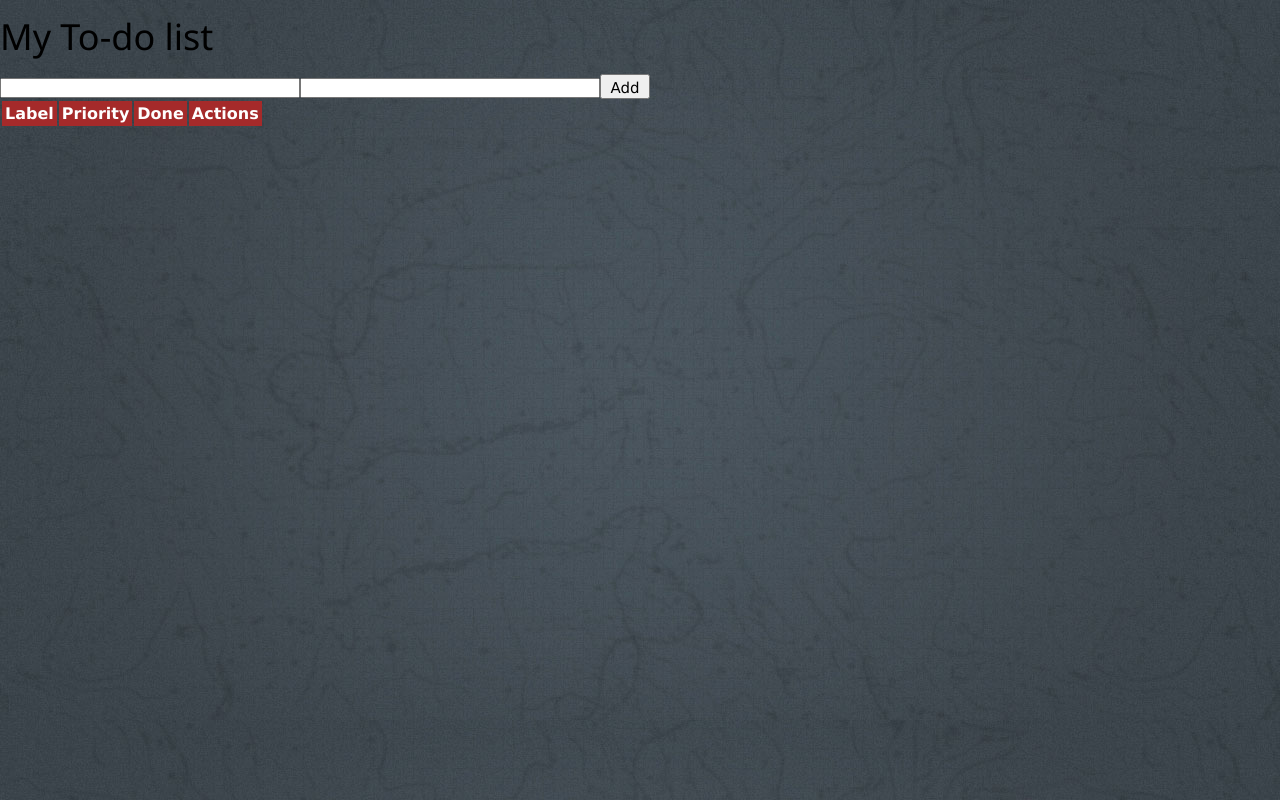
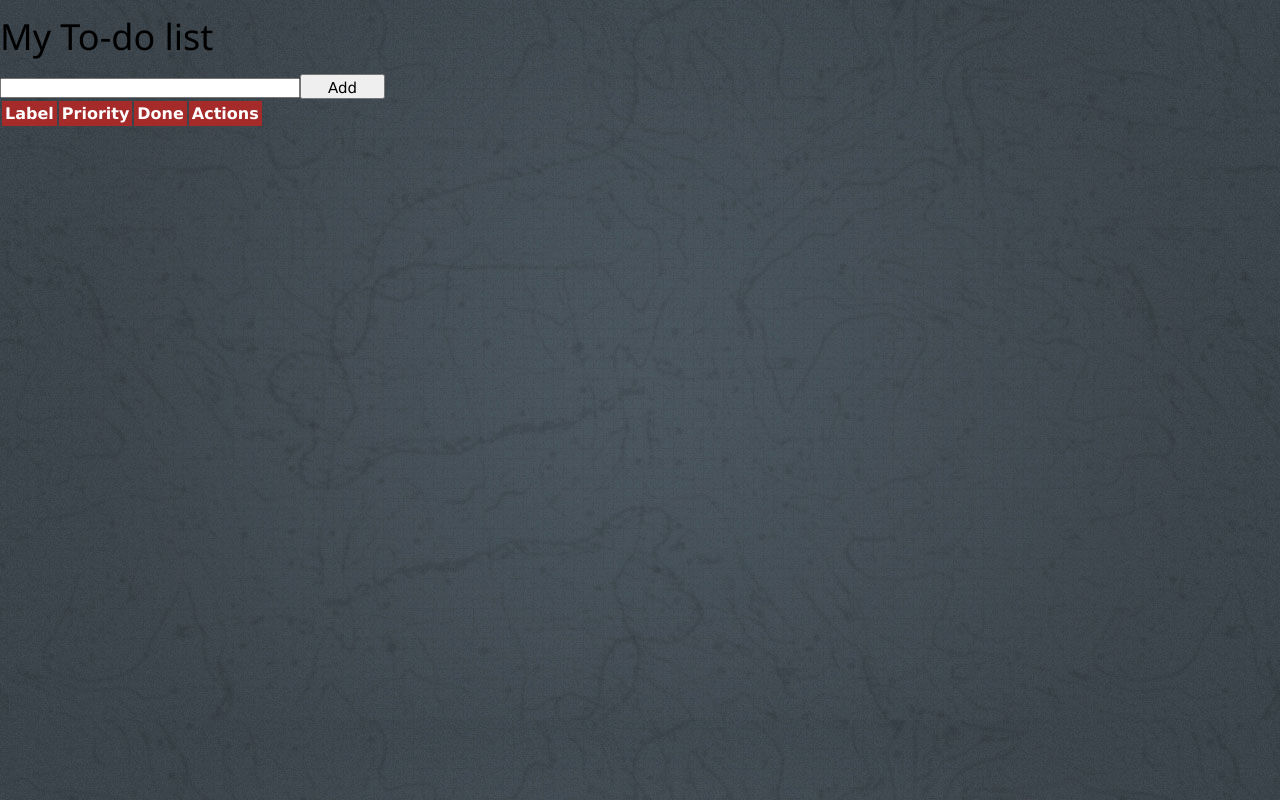
Before and after one commit to TehBuckets/To-Do-list, an Angular app in the folder my-app/: page / in a window 1280 px wide. Built offline with nearby package versions, Linux system fonts and the light colour scheme.

Commit message:
Bugfixes and new buttons added
Basically Title

```diff
--- a/my-app/src/app/app.component.css
+++ b/my-app/src/app/app.component.css
@@ -9,15 +9,13 @@ th {
     color: white;
     padding: 3px;
 }
+
 input {
     height: 20px;
     width: 300px;
 }
+
 button {
     height: 25px;
-    width: 50px;
+    width: 85px;
 }
-
-#prio {
-
-}
--- a/my-app/src/app/app.component.html
+++ b/my-app/src/app/app.component.html
@@ -4,7 +4,6 @@
 </h1>
 
 <input type="text" #newTodo />
-<input type="number" id="prio"/>
 <button (click)="addTodo(newTodo.value); newTodo.value=''">Add</button>
 
 
@@ -25,6 +24,12 @@
     <td>
       <button (click)="changeDone(todo)">done</button>
     </td>
+    <td>
+      <button (click)="changePrioplus(todo)">+1 prio</button>
+    </td>
+    <td>
+      <button (click)="changePriominus(todo)">-1 prio</button>
+    </td>
   </tr>
 
 </table>
--- a/my-app/src/app/app.component.ts
+++ b/my-app/src/app/app.component.ts
@@ -57,4 +57,14 @@ export class AppComponent {
       done = false;
    }
   }
+
+  //Adds 1 value to priority
+  changePrioplus(todo){
+    this.todos = this.todos.filter( t => t.priority++ )
+  }
+
+  //Takes 1 value away from priority
+  changePriominus(todo){
+    this.todos = this.todos.filter( t => t.priority-- )
+  }
 }
```
